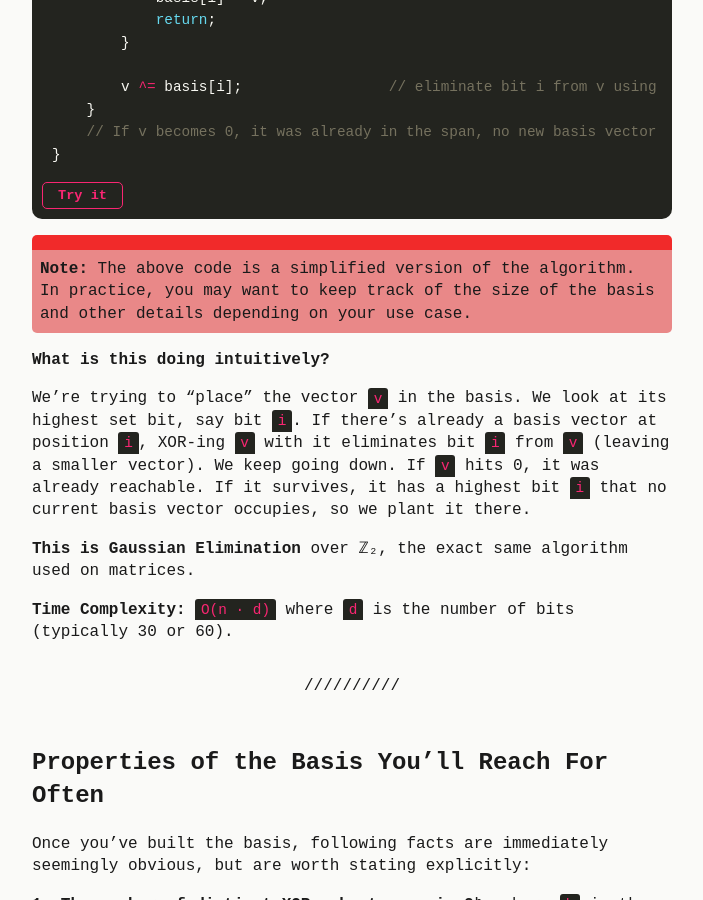
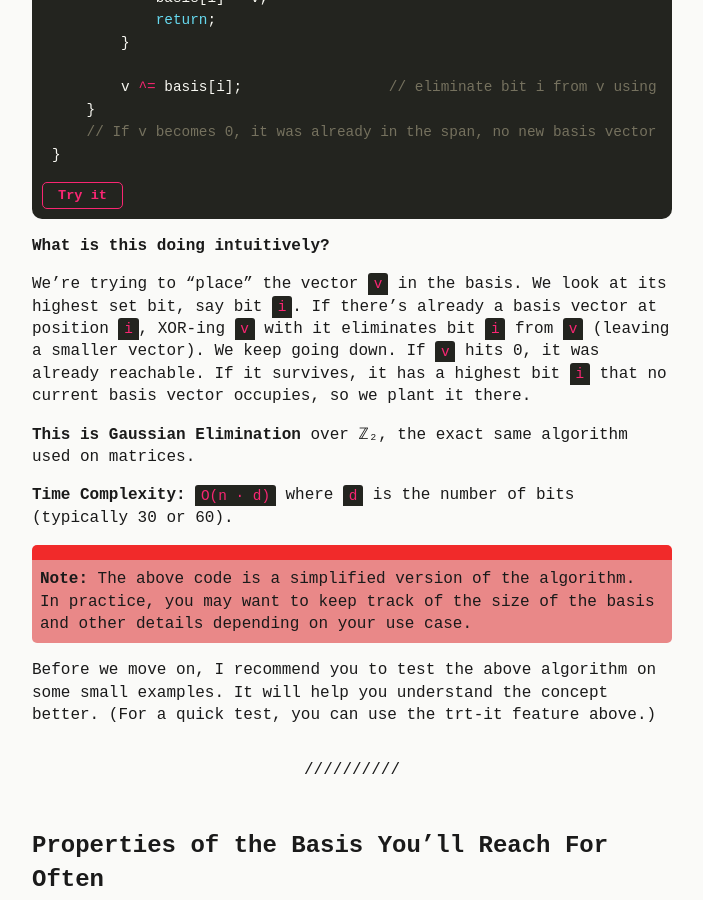
Before and after one commit to JayPatil9/JayPatil9.github.io, a Jekyll site: the page built from _posts/2026-08-09-la.md, in a window 1280 px wide and 900 px high, scrolled down 5100 px. Shown: the whole window, without its empty margins (288-991 px from the left). Built offline with Jekyll 4.4.1, drawn with Linux system fonts in a browser that asks for light colours.

Commit message:
Redeploy

````diff
--- a/_posts/2026-08-09-la.md
+++ b/_posts/2026-08-09-la.md
@@ -163,11 +163,6 @@ void insert(int v) {
 ```
 {% include run_it.html id="6a82f3d74e9961b3acce5f26" %}
 
-{% include note.html
-    title="Note"
-    message="The above code is a simplified version of the algorithm. In practice, you may want to keep track of the size of the basis and other details depending on your use case."
-%}
-
 **What is this doing intuitively?**
 
 We're trying to "place" the vector `v` in the basis. We look at its highest set bit, say bit `i`. If there's already a basis vector at position `i`, XOR-ing `v` with it eliminates bit `i` from `v` (leaving a smaller vector). We keep going down. If `v` hits 0, it was already reachable. If it survives, it has a highest bit `i` that no current basis vector occupies, so we plant it there.
@@ -175,6 +170,13 @@ We're trying to "place" the vector `v` in the basis. We look at its highest set
 **This is Gaussian Elimination** over ℤ₂, the exact same algorithm used on matrices.
 
 **Time Complexity:** `O(n · d)` where `d` is the number of bits (typically 30 or 60).
+
+{% include note.html
+    title="Note"
+    message="The above code is a simplified version of the algorithm. In practice, you may want to keep track of the size of the basis and other details depending on your use case."
+%}
+
+Before we move on, I recommend you to test the above algorithm on some small examples. It will help you understand the concept better. (For a quick test, you can use the trt-it feature above.)
 
 ---
 
````
